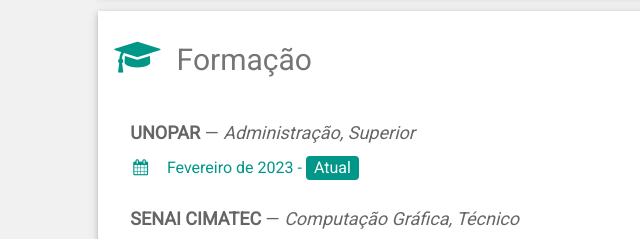
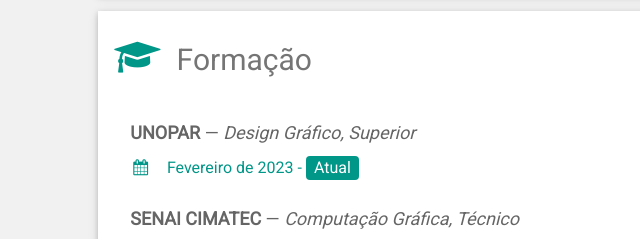
Before and after one commit to gabr1elcorreia/curriculo, a plain HTML site: page index.html in a window 1280 px wide. Shown: the part 1200-1439 px from the top of the page, 339-979 px from the left. Drawn offline with nearby package versions, Linux system fonts and the light colour scheme.

Commit message:
Update index.html

```diff
--- a/index.html
+++ b/index.html
@@ -138,7 +138,7 @@
               <i class="fa fa-graduation-cap fa-fw w3-margin-right w3-xxlarge w3-text-teal"></i>Formação
             </h2>
             <div class="w3-container">
-              <h5 class="w3-opacity"><b>UNOPAR</b> — <i>Administração, Superior</i></h5>
+              <h5 class="w3-opacity"><b>UNOPAR</b> — <i>Design Gráfico, Superior</i></h5>
               <h6 class="w3-text-teal"><i class="fa fa-calendar fa-fw w3-margin-right"></i>Fevereiro de 2023 - <span class="w3-tag w3-teal w3-round">Atual</span></h6>
               <p>
             </div>
```
